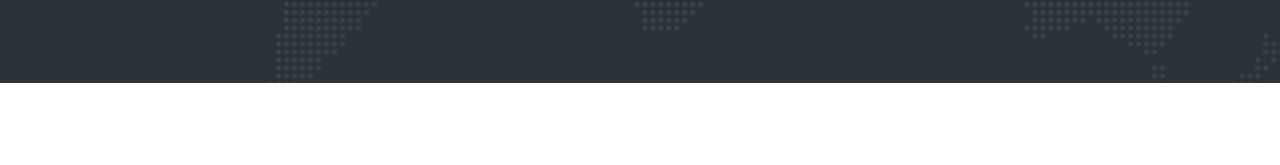
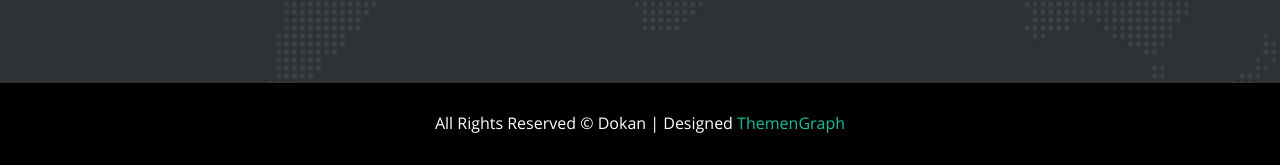
Before and after one commit to YuriyShandor/MART, a website: page index.html in a window 1280 px wide. Shown: the part 7421-7586 px from the top of the page. Before the commit the page ends 7504 px from the top, so only its background shows below. Drawn offline with Linux system fonts and the light colour scheme; a web font is replaced by a local one.

Commit message:
Add Footer

```diff
--- a/index.html
+++ b/index.html
@@ -678,6 +678,10 @@
     </div>
   </section>
 
+  <footer>
+    <h1>All Rights Reserved &copy Dokan | Designed <span>ThemenGraph</span></h1>
+  </footer>
+
   <script src="js/jquery-3.2.1.min.js" type="text/javascript"></script>
   <script src="js/bootstrap.js" type="text/javascript"></script>
   <script src="js/slick.js" type="text/javascript"></script>
--- a/scss/main.scss
+++ b/scss/main.scss
@@ -928,3 +928,22 @@ header {
     }
   }
 }
+
+footer {
+  width: 100%;
+  height: 82px;
+  background: #000;
+  display: flex;
+  align-items: center;
+  justify-content: center;
+
+  h1 {
+    font-size: 16px;
+    font-weight: 400;
+    color: #fff;
+
+    span {
+      color: $green;
+    }
+  }
+}
```
Also changed, not shown: scss/main.min.css.
